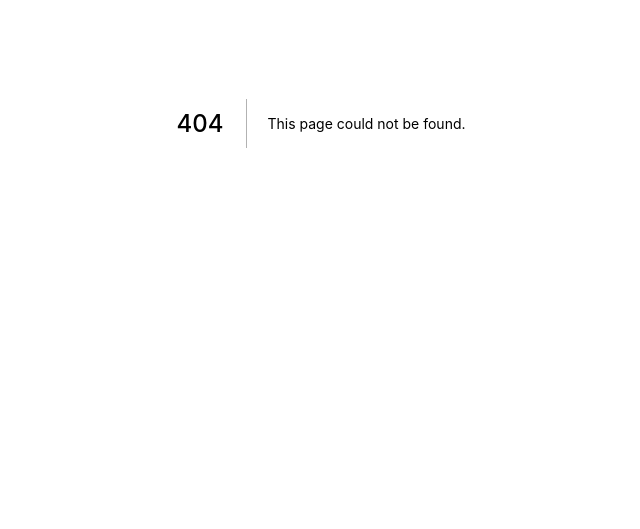
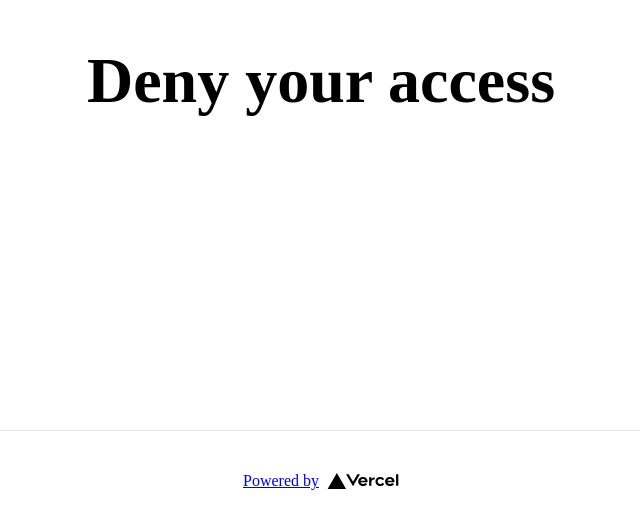
Before and after one commit to aiji42/authrize-preview-sample, a Next.js app: page /deny in a window 1280 px wide. Before the commit this address had no page. Shown: the part 277-806 px from the top of the page, without its empty margins (319-959 px from the left). Built offline with nearby package versions, Linux system fonts and the light colour scheme.

Commit message:
create custom server

```diff
--- a/pages/_app.js
+++ /dev/null
@@ -1,7 +0,0 @@
-import '../styles/globals.css'
-
-function MyApp({ Component, pageProps }) {
-  return <Component {...pageProps} />
-}
-
-export default MyApp
--- a/pages/api/hello.js
+++ /dev/null
@@ -1,5 +0,0 @@
-// Next.js API route support: https://nextjs.org/docs/api-routes/introduction
-
-export default (req, res) => {
-  res.status(200).json({ name: 'John Doe' })
-}
--- /dev/null
+++ b/pages/deny.tsx
@@ -0,0 +1,36 @@
+import Head from 'next/head'
+import Image from 'next/image'
+import styles from '../styles/Home.module.css'
+
+const Deny = () => {
+  return (
+    <div className={styles.container}>
+      <Head>
+        <title>Deny your access</title>
+        <meta name="description" content="Generated by create next app" />
+        <link rel="icon" href="/favicon.ico" />
+      </Head>
+
+      <main className={styles.main}>
+        <h1 className={styles.title}>
+          Deny your access
+        </h1>
+      </main>
+
+      <footer className={styles.footer}>
+        <a
+          href="https://vercel.com?utm_source=create-next-app&utm_medium=default-template&utm_campaign=create-next-app"
+          target="_blank"
+          rel="noopener noreferrer"
+        >
+          Powered by{' '}
+          <span className={styles.logo}>
+            <Image src="/vercel.svg" alt="Vercel Logo" width={72} height={16} />
+          </span>
+        </a>
+      </footer>
+    </div>
+  )
+}
+
+export default Deny
```
Also changed, not shown: pages/index.tsx (renamed from pages/index.js), server.js (added).
